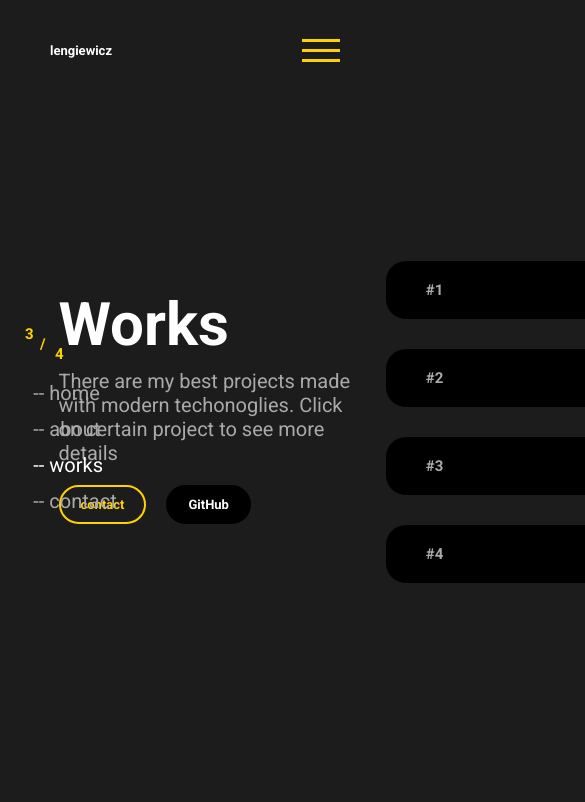
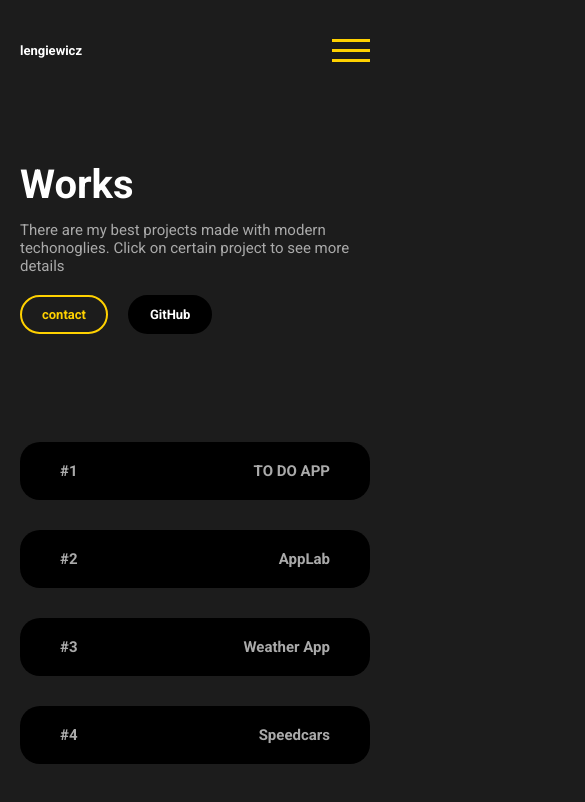
Before and after one commit to SaikeNO/portfolio, a React (Create React App) app: page /works in a window 390 px wide. Shown: the top 802 px of the page, 585 px wide, since content can reach past the window. Built offline with nearby package versions, Linux system fonts and the light colour scheme.

Commit message:
add media queries

```diff
--- a/src/App.js
+++ b/src/App.js
@@ -1,4 +1,4 @@
-import React, { useState } from "react";
+import React, { useState, useEffect } from "react";
 import { BrowserRouter as Router } from "react-router-dom";
 
 import { AnimatePresence } from "framer-motion";
@@ -9,9 +9,18 @@ import AsideNavi from "./layouts/AsideNavi/AsideNavi";
 import BurgerNavi from "./layouts/BurgerNavi/BurgerNavi";
 
 import "./styles/App.css";
+import { device } from "./styles/device";
 
 function App() {
   const [isOpened, setIsOpened] = useState(false);
+  const [isMediaMatches, setIsMediaMatches] = useState(true);
+
+  useEffect(() => {
+    setIsMediaMatches(!window.matchMedia(device.laptop).matches);
+    window.addEventListener("resize", () => {
+      setIsMediaMatches(!window.matchMedia(device.laptop).matches);
+    });
+  }, []);
 
   const handleToggleClick = () => setIsOpened((prevIsOpened) => !prevIsOpened);
 
@@ -19,7 +28,7 @@ function App() {
     <Router basename={process.env.PUBLIC_URL}>
       <Header isOpened={isOpened} handleToggleClick={handleToggleClick} />
       <Page />
-      <AsideNavi />
+      {isMediaMatches && <AsideNavi />}
       <AnimatePresence>
         {isOpened && <BurgerNavi handleToggleClick={handleToggleClick} />}
       </AnimatePresence>
--- a/src/components/style.js
+++ b/src/components/style.js
@@ -3,10 +3,15 @@ import { motion } from "framer-motion";
 
 import { colors } from "../styles/colors";
 import { fonts } from "../styles/fonts";
+import { device } from "../styles/device";
 
 export const ProjectTitle = styled(motion.h2)`
   font-size: ${fonts.xxl};
   color: ${colors.black};
+  @media ${device.mobileL} {
+    font-size: ${fonts.xl};
+    margin-bottom: 10px;
+  }
 `;
 
 export const PojectDescription = styled(motion.p)`
@@ -65,6 +70,10 @@ export const StyledImg = styled(motion.img)`
   &:nth-of-type(2) {
     margin: 0 10% 0 0;
   }
+  @media ${device.tablet} {
+    width: 100%;
+    margin: 20px 0 0 0 !important;
+  } ;
 `;
 
 export const InsideButton = styled.div`
--- a/src/layouts/AsideNavi/style.js
+++ b/src/layouts/AsideNavi/style.js
@@ -4,6 +4,7 @@ import { motion } from "framer-motion";
 import styled from "styled-components";
 import { colors } from "../../styles/colors";
 import { fonts } from "../../styles/fonts";
+import { device } from "../../styles/device";
 
 export const StyledAside = styled.aside`
   position: fixed;
@@ -12,16 +13,19 @@ export const StyledAside = styled.aside`
   bottom: 0;
   width: 12vw;
   min-width: 150px;
+  font-size: ${fonts.m};
   display: flex;
   flex-direction: column;
   justify-content: center;
   align-items: center;
+  @media ${device.laptopL} {
+    font-size: ${fonts.s};
+  }
 `;
 
 export const StyledLink = styled(motion(NavLink))`
   display: block;
   padding: 0.3em;
-  font-size: ${fonts.m};
   color: ${colors.gray};
   transition: 0.3s;
   &.active {
@@ -31,7 +35,6 @@ export const StyledLink = styled(motion(NavLink))`
 
 export const StyledPageCounter = styled.div`
   position: relative;
-  font-size: ${fonts.s};
   height: 50px;
   width: 100px;
   font-weight: bold;
--- a/src/layouts/BurgerNavi/style.js
+++ b/src/layouts/BurgerNavi/style.js
@@ -1,8 +1,10 @@
 import { NavLink } from "react-router-dom";
 import styled from "styled-components";
 import { motion } from "framer-motion";
+
 import { colors } from "../../styles/colors";
 import { fonts } from "../../styles/fonts";
+import { device } from "../../styles/device";
 
 export const StyledNav = styled(motion.nav)`
   position: fixed;
@@ -23,6 +25,9 @@ export const StyledList = styled.ul`
   height: 100%;
   font-size: ${fonts.xxl};
   text-transform: uppercase;
+  @media ${device.mobileL} {
+    font-size: ${fonts.xl};
+  }
 `;
 export const StyledLink = styled(motion(NavLink))`
   color: ${colors.black};
--- a/src/layouts/Header/style.js
+++ b/src/layouts/Header/style.js
@@ -3,6 +3,7 @@ import { NavLink } from "react-router-dom";
 
 import { colors } from "../../styles/colors";
 import { fonts } from "../../styles/fonts";
+import { device } from "../../styles/device";
 
 export const StyledHeader = styled.header`
   display: flex;
@@ -16,6 +17,9 @@ export const StyledHeader = styled.header`
   padding: 0 50px;
   font-weight: bold;
   z-index: 998;
+  @media ${device.mobileL} {
+    padding: 0 20px;
+  }
 `;
 
 export const StyledButton = styled.button`
--- a/src/pages/ContactPage/Form.js
+++ b/src/pages/ContactPage/Form.js
@@ -75,9 +75,23 @@ const Form = () => {
       setIsValidate(true);
     }
   };
-
+  const formVariants = {
+    hidden: {
+      opacity: 0,
+    },
+    visible: {
+      opacity: 1,
+      transition: { duration: 1 },
+    },
+  };
   return (
-    <StyledForm noValidate onSubmit={handleSubmit}>
+    <StyledForm
+      variants={formVariants}
+      initial="hidden"
+      animate="visible"
+      noValidate
+      onSubmit={handleSubmit}
+    >
       <StyledWrapper>
         <StyledLabel htmlFor="name">Name</StyledLabel>
         <StyledInput
--- a/src/pages/ContactPage/style.js
+++ b/src/pages/ContactPage/style.js
@@ -3,6 +3,7 @@ import { motion } from "framer-motion";
 
 import { colors } from "../../styles/colors";
 import { fonts } from "../../styles/fonts";
+import { device } from "../../styles/device";
 
 export const StyledForm = styled(motion.form)`
   background-color: #000;
@@ -12,6 +13,9 @@ export const StyledForm = styled(motion.form)`
   justify-content: center;
   padding: 50px 50px 20px;
   border-radius: 30px;
+  @media ${device.mobileL} {
+    padding: 30px;
+  }
 `;
 
 export const StyledLabel = styled.label`
--- a/src/pages/WorksPage/WorksList.js
+++ b/src/pages/WorksPage/WorksList.js
@@ -1,6 +1,6 @@
 import React from "react";
 
-import { ListItem } from "./style";
+import { ListItem, StyledList } from "./style";
 
 const projects = [
   { id: 1, name: "TO DO APP" },
@@ -22,7 +22,7 @@ const WorksList = ({ SetIdProject }) => {
       <span>{project.name}</span>
     </ListItem>
   ));
-  return <ul>{ListOfProjects}</ul>;
+  return <StyledList>{ListOfProjects}</StyledList>;
 };
 
 export default WorksList;
--- a/src/pages/WorksPage/style.js
+++ b/src/pages/WorksPage/style.js
@@ -3,13 +3,15 @@ import { motion } from "framer-motion";
 
 import { colors } from "../../styles/colors";
 import { fonts } from "../../styles/fonts";
+import { device } from "../../styles/device";
 
 export const ListItem = styled(motion.li)`
   display: flex;
   justify-content: space-between;
   padding: 20px 40px;
-  margin: 30px 0;
-  width: 550px;
+  margin-bottom: 30px;
+  width: 100%;
+  max-width: 550px;
   font-size: ${fonts.s};
   font-weight: bold;
   background-color: #000;
@@ -22,11 +24,20 @@ export const ListItem = styled(motion.li)`
     color: ${colors.white};
   }
 `;
+
+export const StyledList = styled.ul`
+  display: flex;
+  flex-direction: column;
+  align-items: center;
+  justify-content: center;
+`;
+
 export const StyledProjectWrapper = styled(motion.article)`
   position: fixed;
   top: 0;
   left: 0;
   width: 60%;
+  min-width: 800px;
   height: 100%;
   padding: 100px 50px;
   background-color: ${colors.white};
@@ -37,6 +48,13 @@ export const StyledProjectWrapper = styled(motion.article)`
   }
   -ms-overflow-style: none;
   scrollbar-width: none;
+  @media ${device.laptop} {
+    width: 100%;
+    min-width: auto;
+  }
+  @media ${device.tablet} {
+    padding: 50px 20px;
+  }
 `;
 
 export const HiddenDiv = styled.div`
--- a/src/pages/style.js
+++ b/src/pages/style.js
@@ -3,6 +3,7 @@ import { motion } from "framer-motion";
 
 import { colors } from "../styles/colors";
 import { fonts } from "../styles/fonts";
+import { device } from "../styles/device";
 
 export const StyledWrapper = styled.main`
   display: grid;
@@ -12,12 +13,24 @@ export const StyledWrapper = styled.main`
   height: 100vh;
   max-width: 2000px;
   margin: 0 auto;
+  @media ${device.laptop} {
+    grid-template-columns: auto;
+    grid-template-rows: repeat(2, 1fr);
+    padding: 100px 50px;
+    gap: 20px;
+  }
+  @media ${device.mobileL} {
+    padding: 100px 20px 50px;
+  }
 `;
 export const StyledLeftSection = styled(motion.section)`
   display: flex;
   justify-content: center;
   flex-direction: column;
   min-width: 300px;
+  @media ${device.mobileL} {
+    min-width: 0;
+  }
 `;
 export const StyledRightSection = styled(StyledLeftSection)`
   min-width: auto;
@@ -27,12 +40,18 @@ export const StyledTitle = styled.h2`
   font-size: ${fonts.xxl};
   line-height: 0.8;
   color: ${colors.white};
+  @media ${device.mobileL} {
+    font-size: ${fonts.xl};
+  }
 `;
 
 export const StyledDescription = styled.p`
   font-size: ${fonts.m};
   color: ${colors.gray};
   margin-top: 20px;
+  @media ${device.mobileL} {
+    font-size: ${fonts.s};
+  }
 `;
 export const StyledButton = styled.a`
   display: inline-block;
--- /dev/null
+++ b/src/styles/device.js
@@ -0,0 +1,17 @@
+const size = {
+  mobileS: "320px",
+  mobileM: "375px",
+  mobileL: "425px",
+  tablet: "768px",
+  laptop: "1024px",
+  laptopL: "1440px",
+};
+
+export const device = {
+  mobileS: `(max-width: ${size.mobileS})`,
+  mobileM: `(max-width: ${size.mobileM})`,
+  mobileL: `(max-width: ${size.mobileL})`,
+  tablet: `(max-width: ${size.tablet})`,
+  laptop: `(max-width: ${size.laptop})`,
+  laptopL: `(max-width: ${size.laptopL})`,
+};
```
